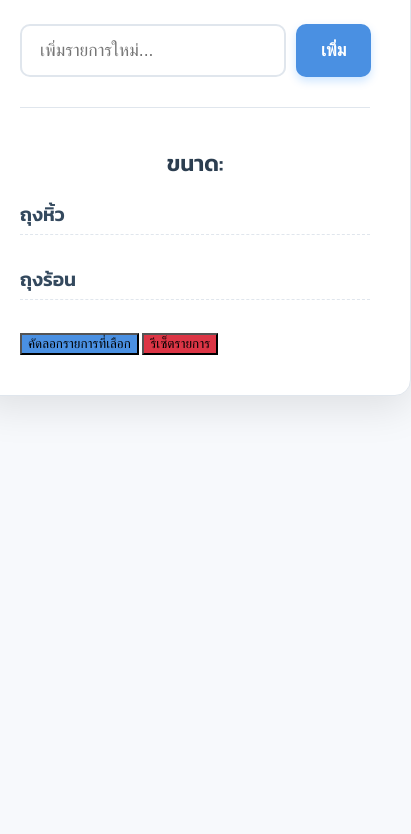
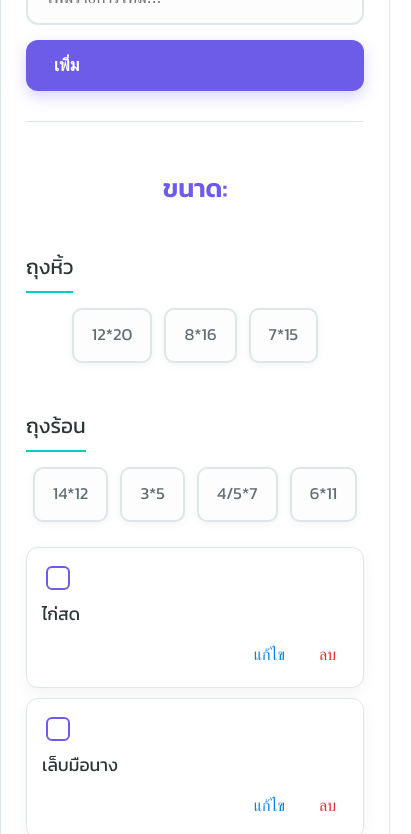
Before and after one commit to wnoodles0/OneList, a plain HTML site: page index.html in a window 390 px wide. Shown: the part 184-1018 px from the top of the page, 411 px wide, since content can reach past the window. Before the commit the page ends 884 px from the top, so only its background shows below. Drawn offline with Linux system fonts and the light colour scheme.

Commit message:
แก้ไขปัญหาการแสดงผลรายการและปรับปรุง UI ให้เป็นสไตล์โมเดิร์น

```diff
--- a/index.html
+++ b/index.html
@@ -5,194 +5,287 @@
     <meta name="viewport" content="width=device-width, initial-scale=1.0">
     <title>รายการสิ่งของที่จะซื้อ - OneList</title>
     <link href="https://fonts.googleapis.com/css2?family=Kanit:wght@300;400;600&display=swap" rel="stylesheet">
+    <link rel="stylesheet" href="https://cdnjs.cloudflare.com/ajax/libs/font-awesome/6.4.0/css/all.min.css">
     <style>
+        /* Modern UI Enhancements */
         :root {
-            --primary-color: #4a90e2;
-            --primary-hover-color: #357abd;
-            --secondary-color: #50e3c2;
-            --background-color: #f7f9fc;
+            --primary-color: #6c5ce7; /* A vibrant purple */
+            --primary-hover-color: #5a4ac7;
+            --secondary-color: #00cec9; /* A bright teal */
+            --background-color: #f0f2f5; /* Light grey background */
             --container-bg: #ffffff;
-            --text-color: #333;
-            --border-color: #e0e6ed;
-            --shadow-color: rgba(0, 0, 0, 0.1);
-            --success-color: #28a745;
-            --danger-color: #dc3545;
+            --text-color: #2d3436; /* Dark grey for text */
+            --light-text-color: #636e72;
+            --border-color: #dfe6e9;
+            --shadow-color: rgba(0, 0, 0, 0.08);
+            --success-color: #00b894; /* Green for success */
+            --danger-color: #d63031; /* Red for danger */
+            --warning-color: #fdcb6e; /* Yellow for warning */
+            --info-color: #0984e3; /* Blue for info */
+            --font-family: 'Kanit', sans-serif;
         }
 
         body {
-            font-family: 'Kanit', sans-serif;
+            font-family: var(--font-family);
             margin: 0;
-            padding: 20px;
-            background-color: var(--background-color);
+            padding: 0;
+            background: linear-gradient(135deg, var(--background-color) 0%, #e8edf2 100%);
             color: var(--text-color);
             display: flex;
             justify-content: center;
-            align-items: flex-start;
+            align-items: center;
             min-height: 100vh;
+            font-size: 16px;
+            line-height: 1.6;
         }
+
         .container {
             max-width: 700px;
-            width: 100%;
-            margin: 20px auto;
+            width: 90%;
+            margin: 30px auto;
             background: var(--container-bg);
             padding: 40px;
-            border-radius: 16px;
-            box-shadow: 0 12px 40px var(--shadow-color);
+            border-radius: 20px;
+            box-shadow: 0 15px 45px var(--shadow-color);
             border: 1px solid var(--border-color);
+            position: relative;
+            overflow: hidden;
         }
+
+        .container::before {
+            content: '';
+            position: absolute;
+            top: 0;
+            left: 0;
+            width: 100%;
+            height: 8px;
+            background: linear-gradient(90deg, var(--primary-color), var(--secondary-color));
+            border-top-left-radius: 20px;
+            border-top-right-radius: 20px;
+        }
+
         h1 {
-            color: #2c3e50;
+            color: var(--primary-color);
             text-align: center;
-            margin-bottom: 40px;
-            font-weight: 600;
-            font-size: 2.5em;
-            letter-spacing: -1px;
+            margin-bottom: 35px;
+            font-weight: 700;
+            font-size: 2.8em;
+            letter-spacing: -0.05em;
+            text-shadow: 1px 1px 2px rgba(0,0,0,0.05);
         }
+
         .input-section {
             display: flex;
             margin-bottom: 30px;
-            gap: 10px;
+            gap: 12px;
         }
+
         .input-section input[type="text"] {
             flex-grow: 1;
-            padding: 14px 18px;
+            padding: 15px 20px;
             border: 2px solid var(--border-color);
-            border-radius: 10px;
+            border-radius: 12px;
             font-size: 1.1em;
             outline: none;
-            transition: border-color 0.3s ease, box-shadow 0.3s ease;
+            transition: all 0.3s ease;
+            background-color: #fdfdfd;
+            color: var(--text-color);
         }
+
         .input-section input[type="text"]:focus {
             border-color: var(--primary-color);
-            box-shadow: 0 0 0 4px rgba(74, 144, 226, 0.2);
+            box-shadow: 0 0 0 4px rgba(108, 92, 231, 0.15);
+            background-color: #ffffff;
         }
+
         .input-section button {
-            padding: 14px 25px;
+            padding: 15px 28px;
             background-color: var(--primary-color);
             color: white;
             border: none;
-            border-radius: 10px;
+            border-radius: 12px;
             cursor: pointer;
             font-size: 1.1em;
             font-weight: 600;
-            transition: background-color 0.3s ease, transform 0.2s ease, box-shadow 0.3s ease;
+            transition: all 0.3s ease;
             flex-shrink: 0;
-            box-shadow: 0 4px 10px rgba(0, 123, 255, 0.2);
+            box-shadow: 0 6px 15px rgba(108, 92, 231, 0.25);
+            display: flex;
+            align-items: center;
+            gap: 8px;
         }
+
         .input-section button:hover {
             background-color: var(--primary-hover-color);
-            transform: translateY(-3px);
-            box-shadow: 0 6px 15px rgba(0, 123, 255, 0.3);
+            transform: translateY(-2px);
+            box-shadow: 0 8px 20px rgba(108, 92, 231, 0.35);
         }
+
         .input-section button:active {
             transform: translateY(0);
-            box-shadow: 0 2px 5px rgba(0, 123, 255, 0.2);
+            box-shadow: 0 4px 10px rgba(108, 92, 231, 0.2);
         }
+
         ul {
             list-style-type: none;
             padding: 0;
             margin: 0;
         }
+
         li {
             background-color: var(--container-bg);
-            margin: 12px 0;
-            padding: 18px 20px;
-            border-radius: 10px;
+            margin: 10px 0;
+            padding: 15px 20px;
+            border-radius: 12px;
             display: flex;
             align-items: center;
             justify-content: space-between;
-            box-shadow: 0 4px 15px rgba(0,0,0,0.08);
+            box-shadow: 0 5px 15px rgba(0,0,0,0.05);
             transition: all 0.3s ease;
             border: 1px solid var(--border-color);
         }
+
         li:hover {
-            box-shadow: 0 6px 20px rgba(0,0,0,0.12);
-            transform: translateY(-2px);
+            box-shadow: 0 8px 20px rgba(0,0,0,0.08);
+            transform: translateY(-3px);
         }
+
         li.checked {
-            background-color: #eaf7e9; /* Lighter green for checked items */
+            background-color: #e6fffa; /* Light teal for checked items */
             text-decoration: line-through;
-            color: #888;
-            border-color: #c8e6c9;
+            color: var(--light-text-color);
+            border-color: #b2f0e9;
             opacity: 0.8;
         }
+
         li input[type="checkbox"] {
+            appearance: none;
+            -webkit-appearance: none;
+            width: 24px;
+            height: 24px;
+            border: 2px solid var(--primary-color);
+            border-radius: 6px;
             margin-right: 15px;
-            transform: scale(1.5);
-            accent-color: var(--success-color);
             cursor: pointer;
+            position: relative;
+            transition: all 0.2s ease;
+            flex-shrink: 0;
         }
+
+        li input[type="checkbox"]:checked {
+            background-color: var(--success-color);
+            border-color: var(--success-color);
+        }
+
+        li input[type="checkbox"]:checked::after {
+            content: '\f00c'; /* FontAwesome check icon */
+            font-family: 'Font Awesome 6 Free';
+            font-weight: 900;
+            color: white;
+            font-size: 16px;
+            position: absolute;
+            top: 50%;
+            left: 50%;
+            transform: translate(-50%, -50%);
+        }
+
         li span {
             flex-grow: 1;
-            font-size: 1.15em;
-            color: #34495e;
+            font-size: 1.1em;
+            color: var(--text-color);
             word-break: break-word;
+            padding-right: 10px;
         }
+
         li.checked span {
-            color: #aab8c2;
+            color: var(--light-text-color);
         }
+
         li .actions button {
             background: none;
             border: none;
             cursor: pointer;
-            font-size: 0.95em;
+            font-size: 1em;
             margin-left: 10px;
-            color: var(--primary-color);
-            transition: color 0.3s ease, background-color 0.3s ease;
+            color: var(--info-color);
+            transition: all 0.3s ease;
             padding: 8px 12px;
-            border-radius: 6px;
+            border-radius: 8px;
             font-weight: 500;
+            display: inline-flex;
+            align-items: center;
+            gap: 5px;
         }
+
         li .actions button.delete {
             color: var(--danger-color);
         }
+
         li .actions button:hover {
-            background-color: rgba(74, 144, 226, 0.1);
+            background-color: rgba(9, 132, 227, 0.1);
+            transform: translateY(-1px);
         }
+
         li .actions button.delete:hover {
-            background-color: rgba(220, 53, 69, 0.1);
+            background-color: rgba(214, 48, 49, 0.1);
         }
+
         .action-buttons {
             display: flex;
+            flex-wrap: wrap;
             gap: 15px;
             margin-top: 30px;
+            justify-content: center;
         }
+
         .action-buttons button {
             flex: 1;
-            padding: 14px;
+            min-width: 180px;
+            padding: 15px;
             color: white;
             border: none;
-            border-radius: 10px;
+            border-radius: 12px;
             cursor: pointer;
             font-size: 1.1em;
             font-weight: 600;
-            transition: background-color 0.3s ease, transform 0.2s ease, box-shadow 0.3s ease;
-            box-shadow: 0 4px 10px rgba(0, 0, 0, 0.1);
+            transition: all 0.3s ease;
+            box-shadow: 0 6px 15px rgba(0, 0, 0, 0.1);
+            display: flex;
+            align-items: center;
+            justify-content: center;
+            gap: 8px;
         }
+
         .reset-button {
             background-color: var(--danger-color);
         }
+
         .reset-button:hover {
-            background-color: #c82333;
-            transform: translateY(-3px);
-            box-shadow: 0 6px 15px rgba(220, 53, 69, 0.3);
+            background-color: #c0392b;
+            transform: translateY(-2px);
+            box-shadow: 0 8px 20px rgba(214, 48, 49, 0.35);
         }
+
         .reset-button:active {
             transform: translateY(0);
-            box-shadow: 0 2px 5px rgba(220, 53, 69, 0.2);
+            box-shadow: 0 4px 10px rgba(214, 48, 49, 0.2);
         }
+
         .copy-selected-button {
-            background-color: var(--primary-color);
+            background-color: var(--info-color);
         }
+
         .copy-selected-button:hover {
-            background-color: var(--primary-hover-color);
-            transform: translateY(-3px);
-            box-shadow: 0 6px 15px rgba(0, 123, 255, 0.3);
+            background-color: #007bff;
+            transform: translateY(-2px);
+            box-shadow: 0 8px 20px rgba(9, 132, 227, 0.35);
         }
+
         .copy-selected-button:active {
             transform: translateY(0);
-            box-shadow: 0 2px 5px rgba(0, 123, 255, 0.2);
+            box-shadow: 0 4px 10px rgba(9, 132, 227, 0.2);
         }
+
         .toast {
             visibility: hidden;
             min-width: 280px;
@@ -210,41 +303,50 @@
             opacity: 0;
             transition: opacity 0.5s ease-in-out, visibility 0.5s ease-in-out;
             box-shadow: 0 6px 20px rgba(0, 0, 0, 0.2);
+            display: flex;
+            align-items: center;
+            gap: 10px;
+            justify-content: center;
         }
+
         .toast.show {
             visibility: visible;
             opacity: 1;
         }
 
         .bag-selection-section {
-            margin-top: 25px;
-            padding-top: 20px;
-            border-top: 1px solid #e0e6ed;
+            margin-top: 30px;
+            padding-top: 25px;
+            border-top: 1px solid var(--border-color);
         }
 
         .bag-selection-section h2 {
-            font-size: 1.4em;
-            color: #2c3e50;
-            margin-bottom: 15px;
+            font-size: 1.6em;
+            color: var(--primary-color);
+            margin-bottom: 20px;
             text-align: center;
+            font-weight: 600;
         }
 
         .bag-type-group {
-            margin-bottom: 20px;
+            margin-bottom: 25px;
         }
 
         .bag-type-group h3 {
-            font-size: 1.2em;
-            color: #34495e;
-            margin-bottom: 10px;
-            border-bottom: 1px dashed #e0e6ed;
-            padding-bottom: 5px;
+            font-size: 1.3em;
+            color: var(--text-color);
+            margin-bottom: 15px;
+            border-bottom: 2px solid var(--secondary-color);
+            padding-bottom: 8px;
+            display: inline-block;
+            font-weight: 500;
         }
 
         .bag-size-options {
             display: flex;
             flex-wrap: wrap;
-            gap: 10px;
+            gap: 12px;
+            justify-content: center;
         }
 
         .bag-size-option {
@@ -261,32 +363,80 @@
 
         .bag-size-option span {
             display: block;
-            padding: 10px 15px;
-            border: 2px solid #aebfd1;
-            border-radius: 8px;
+            padding: 12px 18px;
+            border: 2px solid var(--border-color);
+            border-radius: 10px;
             cursor: pointer;
-            background-color: #f8f9fa;
-            color: #34495e;
-            font-size: 1em;
-            font-weight: 400;
+            background-color: #fdfdfd;
+            color: var(--light-text-color);
+            font-size: 1.05em;
+            font-weight: 500;
             transition: all 0.3s ease;
+            box-shadow: 0 2px 8px rgba(0,0,0,0.05);
         }
 
         .bag-size-option input[type="checkbox"]:checked + span {
-            background-color: #007bff;
+            background-color: var(--secondary-color);
             color: white;
-            border-color: #007bff;
-            box-shadow: 0 0 0 3px rgba(0, 123, 255, 0.25);
+            border-color: var(--secondary-color);
+            box-shadow: 0 0 0 4px rgba(0, 206, 201, 0.25);
+            transform: translateY(-2px);
         }
 
         .bag-size-option span:hover {
-            background-color: #e9ecef;
-            border-color: #007bff;
+            background-color: #eef2f5;
+            border-color: var(--primary-color);
+            box-shadow: 0 4px 12px rgba(0,0,0,0.08);
         }
 
         .bag-size-option input[type="checkbox"]:checked + span:hover {
-            background-color: #0056b3;
-            border-color: #0056b3;
+            background-color: #00b8b3;
+            border-color: #00b8b3;
+        }
+
+        /* Responsive adjustments */
+        @media (max-width: 600px) {
+            .container {
+                padding: 25px;
+                width: 95%;
+            }
+            h1 {
+                font-size: 2em;
+                margin-bottom: 25px;
+            }
+            .input-section {
+                flex-direction: column;
+                gap: 15px;
+            }
+            .input-section button {
+                width: 100%;
+            }
+            li {
+                flex-direction: column;
+                align-items: flex-start;
+                padding: 15px;
+            }
+            li .actions {
+                margin-top: 10px;
+                width: 100%;
+                display: flex;
+                justify-content: flex-end;
+            }
+            li input[type="checkbox"] {
+                margin-bottom: 10px;
+            }
+            .action-buttons {
+                flex-direction: column;
+            }
+            .action-buttons button {
+                min-width: unset;
+                width: 100%;
+            }
+            .toast {
+                width: 90%;
+                left: 5%;
+                transform: translateX(0);
+            }
         }
     </style>
 </head>
@@ -326,7 +476,7 @@
         const carryBagOptions = document.getElementById("carryBagOptions");
         const hotBagOptions = document.getElementById("hotBagOptions");
 
-        let items = JSON.parse(localStorage.getItem("oneListItems")) || [
+        let defaultItems = [
             { text: "ไก่สด", checked: false },
             { text: "เล็บมือนาง", checked: false },
             { text: "ตีนไก่", checked: false },
@@ -397,15 +547,7 @@
             { text: "คนอร์", checked: false }
         ];
 
-        const bagSizes = {
-            "ถุงหิ้ว": ["12*20", "8*16", "7*15"],
-            "ถุงร้อน": ["14*12", "3*5", "4/5*7", "6*11"]
-        };
-
-        const bagSizes = {
-            "ถุงหิ้ว": ["12*20", "8*16", "7*15"],
-            "ถุงร้อน": ["14*12", "3*5", "4/5*7", "6*11"]
-        };
+        let items = JSON.parse(localStorage.getItem("oneListItems")) || JSON.parse(JSON.stringify(defaultItems));
 
         const bagSizes = {
             "ถุงหิ้ว": ["12*20", "8*16", "7*15"],
```
